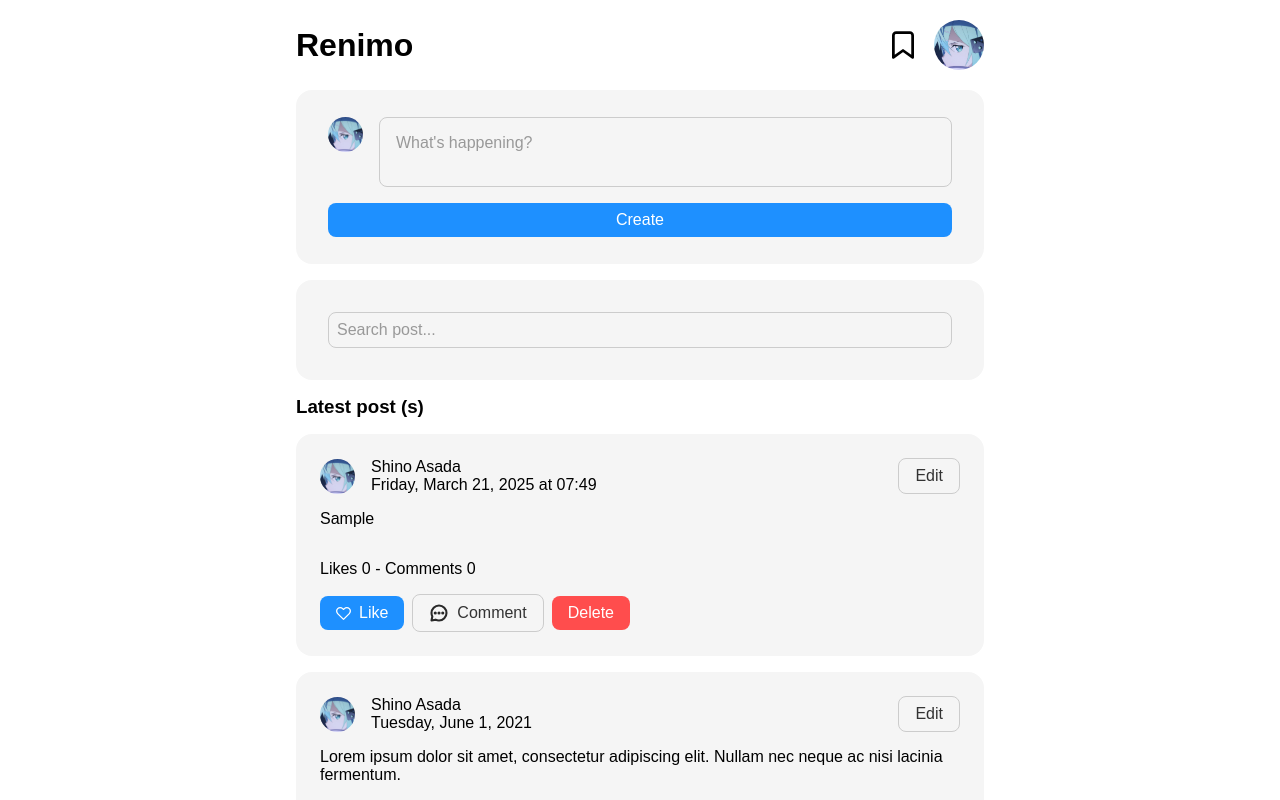
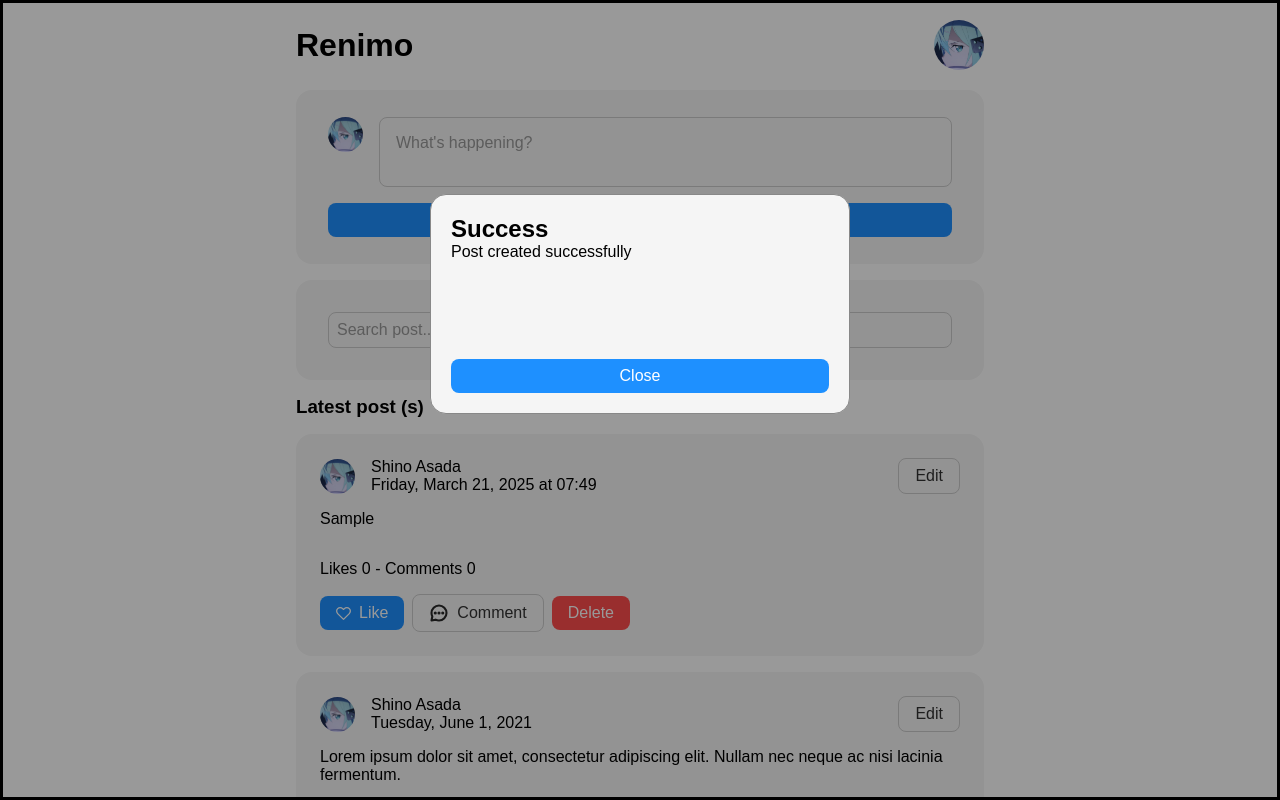
Before and after one commit to nmFaizz/renimo_task1_rpl, a React (Vite) app: page / in a window 1280 px wide. Both pictures are taken after typing "Sample" into the empty fields and a click on the button "Create". Shown: the top 800 px of the page. Built offline with nearby package versions, Linux system fonts and the light colour scheme.

Commit message:
feat: add succes modal

```diff
--- /dev/null
+++ b/src/components/modals/ModalSuccess.jsx
@@ -0,0 +1,29 @@
+import React from "react"
+import Button from "../buttons/Button"
+import './styles/modal-success.css'
+
+export default function ModalSuccess({
+    isSuccess,
+    message,
+    onClose,
+    ...rest
+}) {
+    if (!isSuccess) return null
+
+    return (
+        <dialog open={isSuccess} onClose={onClose} className="modal-success" {...rest}>
+            <div className="modal-success-content">
+                <div>
+                    <h2>Success</h2>
+                    <p>{message}</p>
+                </div>
+                <Button
+                    variant="primary"
+                    onClick={onClose}
+                >
+                    Close
+                </Button>
+            </div>
+        </dialog>
+    )
+}
--- /dev/null
+++ b/src/components/modals/styles/modal-success.css
@@ -0,0 +1,24 @@
+.modal-success {
+    position: fixed;
+    z-index: 1000;
+    left: 0;
+    top: 0;
+    width: 100%;
+    height: 100%;
+    overflow: auto;
+    background-color: rgba(0, 0, 0, 0.4);
+}
+
+.modal-success-content {
+    background-color: var(--secondary-white);
+    margin: 15% auto;
+    padding: 20px;
+    border: 1px solid #888;
+    width: 80%;
+    border-radius: var(--rounded-xl);
+    max-width: 420px;
+    height: 220px;
+    display: flex;
+    flex-direction: column;
+    justify-content: space-between;
+}
--- a/src/components/post/SearchPost.jsx
+++ b/src/components/post/SearchPost.jsx
@@ -3,8 +3,7 @@ import { usePosts } from '../../providers/PostsProvider'
 import './styles/search-post.css'
 
 export default function SearchPost() {
-    const [searchText, setSearchText] = React.useState('')
-    const { handleSearchPosts } = usePosts()
+    const { handleSearchPosts, searchText, setSearchText } = usePosts()
 
     return (
         <div className="search-post-container">
--- a/src/containers/post/PostsListContainer.jsx
+++ b/src/containers/post/PostsListContainer.jsx
@@ -2,22 +2,33 @@ import React from "react"
 import PostCard from "../../components/post/PostCard"
 import './styles/posts-list.css'
 import { usePosts } from "../../providers/PostsProvider";
+import ModalSuccess from "../../components/modals/ModalSuccess";
 
 export default function PostsListContainer() {
-    const { posts, searchedPosts } = usePosts();
+    const { posts, searchedPosts, searchText, isPosted, setIsPosted } = usePosts();
 
     return (
         <>
+            <ModalSuccess
+                isSuccess={isPosted}
+                onClose={() => setIsPosted(false)}
+                message="Post created successfully"
+            />
             <h3 style={{marginTop: "1rem"}}>Latest post (s)</h3>
             <div className="posts-list-container">
-                {searchedPosts.length > 0 ? searchedPosts.map((post) => (
+                {searchedPosts.length > 0 && searchedPosts.map((post) => (
                     <PostCard key={post.id} data={post} />
-                )) : (
+                ))}
+
+                {searchedPosts.length === 0 && searchText && (
+                    <p>No posts found</p>
+                )}
+
+                {!searchText && (
                     posts.map((post) => (
                         <PostCard key={post.id} data={post} />
                     ))
                 )}
-
             </div>
         </>
     )
--- a/src/global.css
+++ b/src/global.css
@@ -16,6 +16,10 @@
   margin: 0;
   padding: 0;
   box-sizing: border-box;
+}
+
+html {
+  scroll-behavior: smooth;
 }
 
 body {
@@ -89,6 +93,11 @@ textarea::placeholder {
   color: #999;
 }
 
+a {
+  text-decoration: none;
+  color: inherit;
+}
+
 
 .centered-container-lg {
   margin-inline: auto;
--- a/src/layouts/Header.tsx
+++ b/src/layouts/Header.tsx
@@ -5,12 +5,11 @@ export default function Header() {
     return (
         <>
             <header className='header'>
-                <h1 className='header-logo'>
+                <a href='#' className='header-logo'>
                     Renimo
-                </h1>
+                </a>
 
                 <nav className='header-nav'>
-                    <img src='src/assets/icons/bookmark.svg' alt='profile' width={22} />
                     <figure className='profile-figure'>
                         <img src='src/assets/sinon.jpeg' alt='profile' width={50} />
                     </figure>
--- a/src/layouts/styles/header.css
+++ b/src/layouts/styles/header.css
@@ -7,7 +7,8 @@
 }
 
 .header-logo {
-    font: bold;
+    font-weight: bold;
+    font-size: 2rem;
 }
 
 .header {
@@ -15,6 +16,10 @@
     justify-content: space-between;
     align-items: center;
     padding: 20px 0;
+    position: sticky;
+    top: 0;
+    background-color: var(--primary-white);
+    z-index: 999;
 }
 
 .header .header-nav {
--- a/src/providers/PostsProvider.jsx
+++ b/src/providers/PostsProvider.jsx
@@ -20,6 +20,8 @@ export const PostsProvider = ({ children }) => {
   });
   const [postText, setPostText] = useState("");
   const [searchedPosts, setSearchedPosts] = useState([]);
+  const [searchText, setSearchText] = useState("");
+  const [isPosted, setIsPosted] = useState(false);
 
   useEffect(() => {
     localStorage.setItem('posts', JSON.stringify(posts));
@@ -52,6 +54,7 @@ export const PostsProvider = ({ children }) => {
     });
 
     setPostText("");
+    setIsPosted(true);
   };
 
   const handleDeletePost = (postId) => {
@@ -110,7 +113,11 @@ export const PostsProvider = ({ children }) => {
             handleLikePost,
             setPostText,
             handleSearchPosts,
-            searchedPosts
+            searchedPosts,
+            searchText,
+            setSearchText,
+            isPosted,
+            setIsPosted
         }}
     >
       {children}
```
